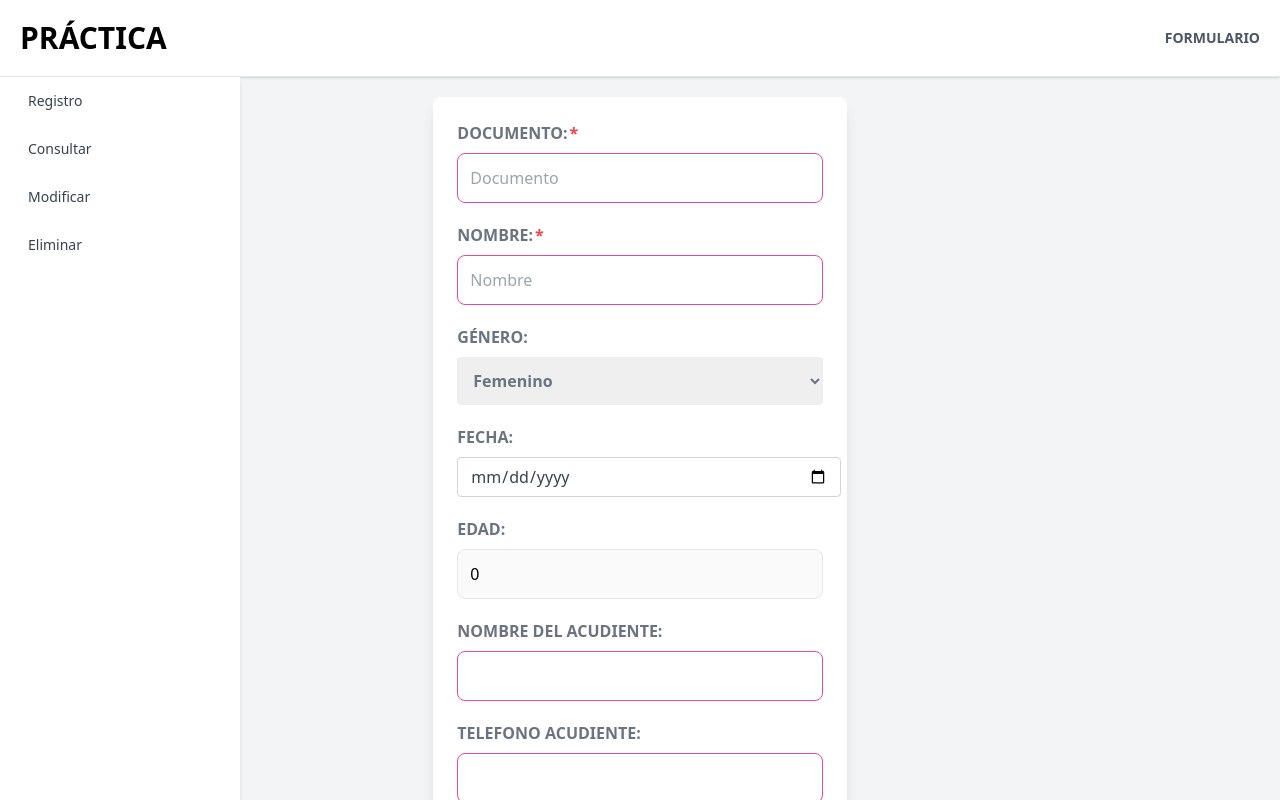
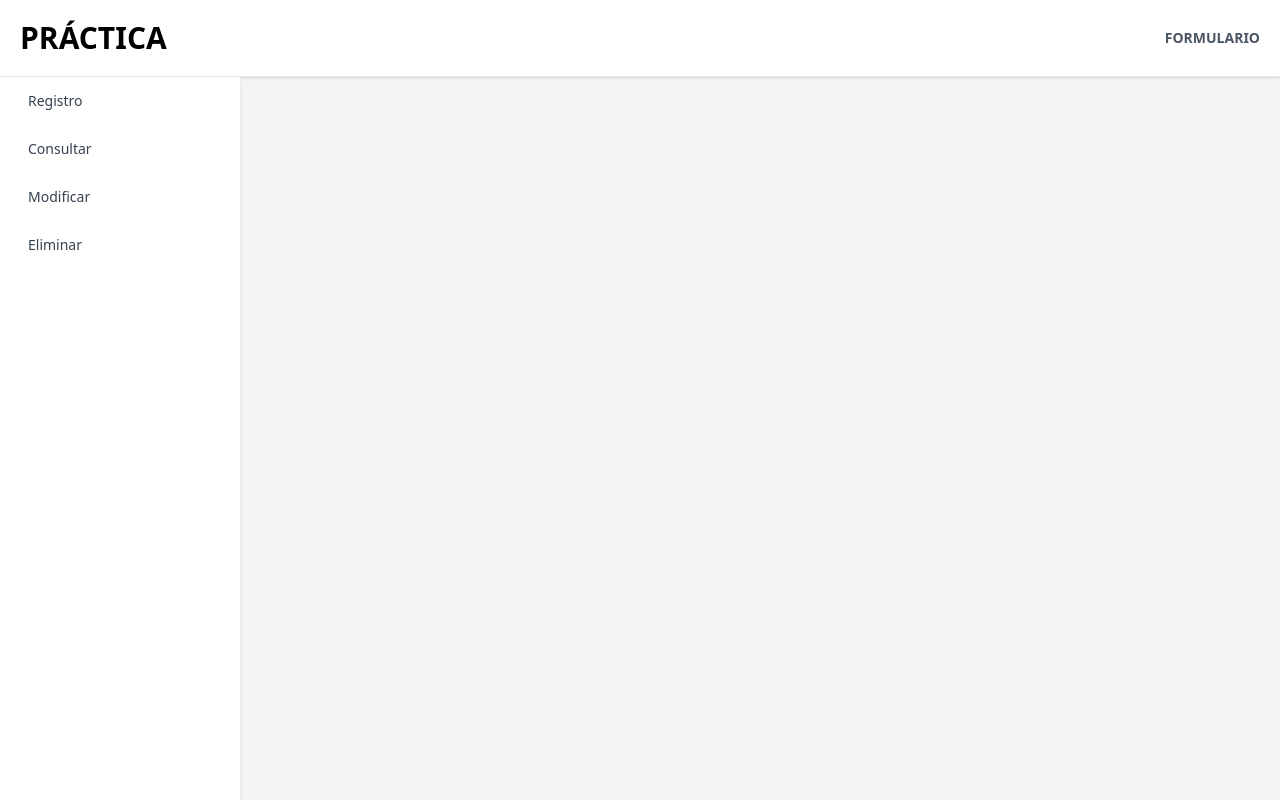
Before and after one commit to BrayanDG4/TallerFormulario, a React (Create React App) app: page / in a window 1280 px wide. Shown: the top 800 px of the page. Built offline with nearby package versions, Linux system fonts and the light colour scheme.

Commit message:
Agregando rutas

```diff
--- a/src/Form.jsx
+++ b/src/Form.jsx
@@ -178,7 +178,7 @@ const Form = () => {
                                 <label for='date' className="mb-2 block uppercase text-gray-500 font-bold">
                                         Nombre del Acudiente:
                                 </label>
-                                <input required name="name" type="number" id="text" placeholder=""
+                                <input required name="name" type="text" id="text" placeholder=""
                                 className="border p-3 w-full rounded-lg invalid:border-pink-500"/>
                             </div>
 
--- a/src/SideNavBar.jsx
+++ b/src/SideNavBar.jsx
@@ -14,7 +14,7 @@ const SideNavBar = () => {
             <a class="flex items-center text-sm py-4 px-6 h-12 overflow-hidden text-gray-700 text-ellipsis whitespace-nowrap rounded hover:text-gray-900 hover:bg-gray-100 transition duration-300 ease-in-out" href="/modificar" data-mdb-ripple="true" data-mdb-ripple-color="dark">Modificar</a>
             </li>
             <li class="relative">
-            <a class="flex items-center text-sm py-4 px-6 h-12 overflow-hidden text-gray-700 text-ellipsis whitespace-nowrap rounded hover:text-gray-900 hover:bg-gray-100 transition duration-300 ease-in-out" href="Eliminar" data-mdb-ripple="true" data-mdb-ripple-color="dark">Eliminar</a>
+            <a class="flex items-center text-sm py-4 px-6 h-12 overflow-hidden text-gray-700 text-ellipsis whitespace-nowrap rounded hover:text-gray-900 hover:bg-gray-100 transition duration-300 ease-in-out" href="/form" data-mdb-ripple="true" data-mdb-ripple-color="dark">Eliminar</a>
             </li>
         </ul>
     </div>
--- /dev/null
+++ b/src/containers/Layout.jsx
@@ -0,0 +1,14 @@
+import React from 'react'
+import NavBar from '../NavBar';
+import SideNavBar from '../SideNavBar';
+const Layout = ({children}) => {
+  return (
+    <div className='main'>
+      <NavBar/>
+      <SideNavBar/>
+      {children}
+    </div>
+  )
+}
+
+export default Layout
--- a/src/index.js
+++ b/src/index.js
@@ -1,18 +1,24 @@
 import React from 'react';
 import ReactDOM from 'react-dom/client';
-import NavBar from './NavBar';
 import Form from './Form';
-import SideNavBar from './SideNavBar';
 import App from './App'
 import Carousel from './Carousel';
+import Layout from './containers/Layout';
+import { BrowserRouter, Routes, Route } from 'react-router-dom';
 
 
 const root = ReactDOM.createRoot(document.getElementById('root'));
 root.render(
   <React.StrictMode>
-    <NavBar/>
-    <SideNavBar/>
-    <Form/>
+    <Layout>
+      <BrowserRouter basename='/'>
+        <Routes>
+          <Route exact path="/form" element={<Form/>} />
+        </Routes>
+      </BrowserRouter>
+
+    </Layout>
+
   </React.StrictMode>
 );
 
```
